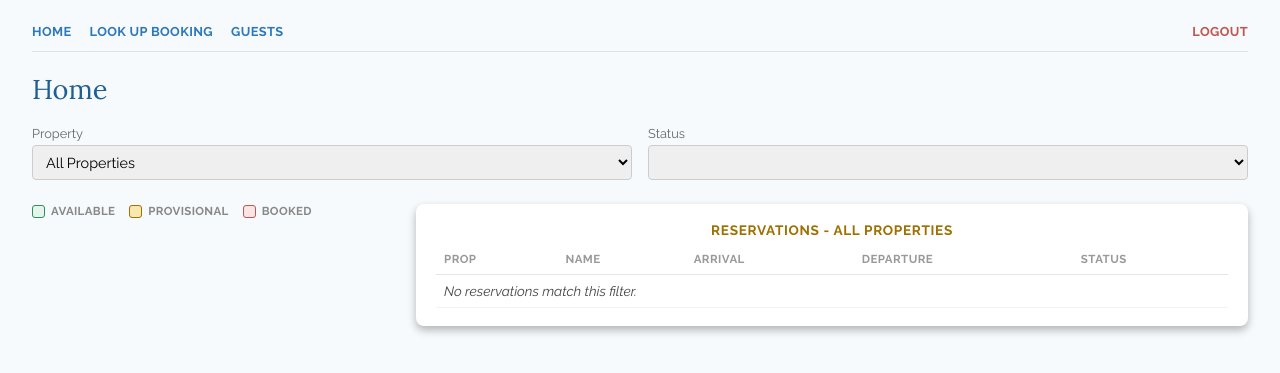
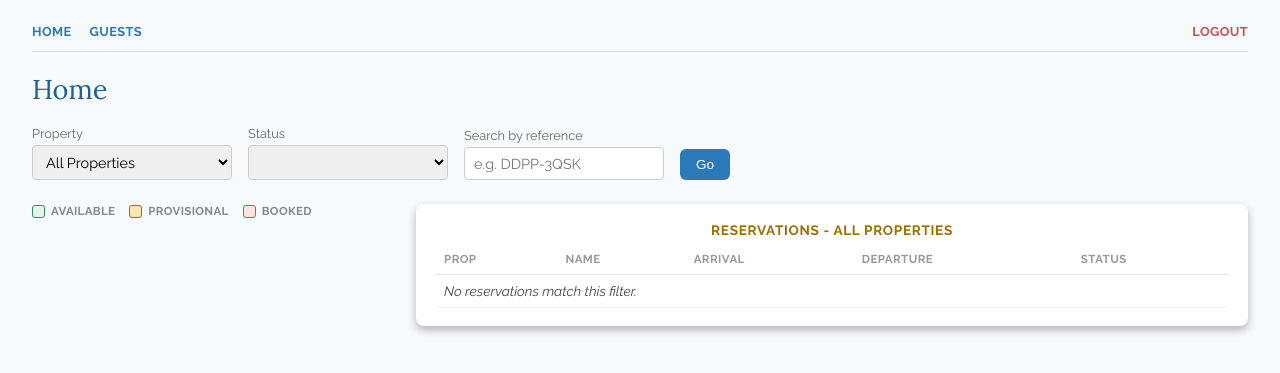
Before and after one commit to thomasbogg/klt-web, a Django app: template staff/templates/staff/home.html in a window 1280 px wide. Shown: the top 373 px of the page. Run offline with Django 5.2, Linux system fonts and the light colour scheme; the template is opened without the code that fills it, so the values that code supplies are empty.

Commit message:
Fold booking-reference search into the Home page, drop the separate nav link
"Search by reference" + Go now sit inline with Property/Status so lookup
lives alongside the rest of the reservation-browsing controls. The
standalone /staff/bookings/ view stays as the POST target and as the
error-display fallback for an unmatched reference, just no longer linked
from the nav directly.

Also fixes a misalignment: .staff-button's align-self:flex-start (meant
for a button stacked inside a vertical .staff-form) was pinning "Go" to
the top of the filter row instead of level with the input.

```diff
--- a/staff/static/staff/home.css
+++ b/staff/static/staff/home.css
@@ -4,6 +4,24 @@
     align-items: flex-end;
     margin-bottom: 24px;
     flex-wrap: wrap;
+}
+
+/* The property/status filters and the booking lookup are separate <form>s (GET vs POST) sitting
+   side by side - this keeps each group's own fields laid out the same way the single outer form
+   used to, without nesting a form inside a form. */
+.staff-home-filter-group {
+    display: flex;
+    gap: 16px;
+    align-items: flex-end;
+    flex-wrap: wrap;
+}
+
+/* .staff-button defaults to align-self:flex-start (right for a vertical .staff-form, so the
+   button hugs the left edge rather than stretching full-width) - here it's a direct row child
+   instead, so that same rule pins it to the row's top edge rather than level with the input.
+   Override back to the row's own flex-end so it lines up with the input's bottom edge. */
+.staff-home-filter-group > .staff-button {
+    align-self: flex-end;
 }
 
 .staff-home-filters .staff-field {
--- a/staff/templates/staff/_nav.html
+++ b/staff/templates/staff/_nav.html
@@ -1,6 +1,5 @@
 <nav class="staff-nav">
     <a href="{% url 'staff:home' %}" class="staff-nav-link">Home</a>
-    <a href="{% url 'staff:booking_lookup' %}" class="staff-nav-link">Look up booking</a>
     <a href="{% url 'staff:guest_list' %}" class="staff-nav-link">Guests</a>
     <a href="/admin/logout/" class="staff-nav-link staff-nav-link-logout">Logout</a>
 </nav>
--- a/staff/templates/staff/home.html
+++ b/staff/templates/staff/home.html
@@ -17,7 +17,8 @@
             <h1 class="staff-page-title">Home</h1>
         </header>
 
-        <form method="get" class="staff-home-filters">
+        <div class="staff-home-filters">
+            <form method="get" class="staff-home-filter-group">
                 <label class="staff-field">Property
                     <select name="property" class="staff-input" onchange="this.form.submit()">
                         <option value="">All Properties</option>
@@ -35,6 +36,14 @@
                 </label>
                 <noscript><button type="submit" class="staff-button">Apply</button></noscript>
             </form>
+            <form method="post" action="{% url 'staff:booking_lookup' %}" class="staff-home-filter-group">
+                {% csrf_token %}
+                <label class="staff-field">Search by reference
+                    <input type="text" name="reference" class="staff-input" placeholder="e.g. DDPP-3QSK">
+                </label>
+                <button type="submit" class="staff-button">Go</button>
+            </form>
+        </div>
 
         <div class="staff-home-layout{% if selected_property %} staff-home-layout-single{% endif %}">
             <div class="staff-home-calendars">
--- a/staff/tests.py
+++ b/staff/tests.py
@@ -433,6 +433,11 @@ class StaffHomeViewTests(TestCase):
         self.assertIsNone(response.context['selected_property'])
         self.assertEqual(len(response.context['calendars']), 2)
 
+    def test_includes_inline_booking_lookup_form(self):
+        response = self.client.get(self.url)
+        self.assertContains(response, f'action="{reverse("staff:booking_lookup")}"')
+        self.assertContains(response, 'name="reference"')
+
 
 class StaffGuestListViewTests(TestCase):
     def setUp(self):
```
Lines whose indentation alone changed are shown as unchanged.
